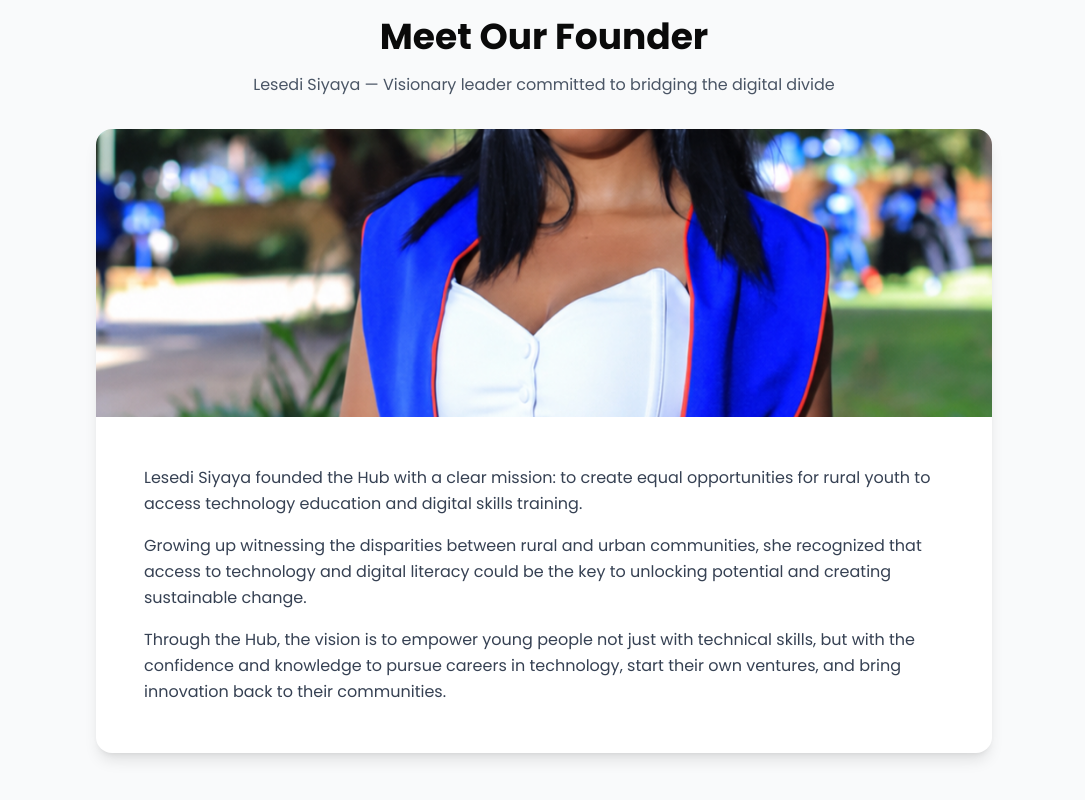
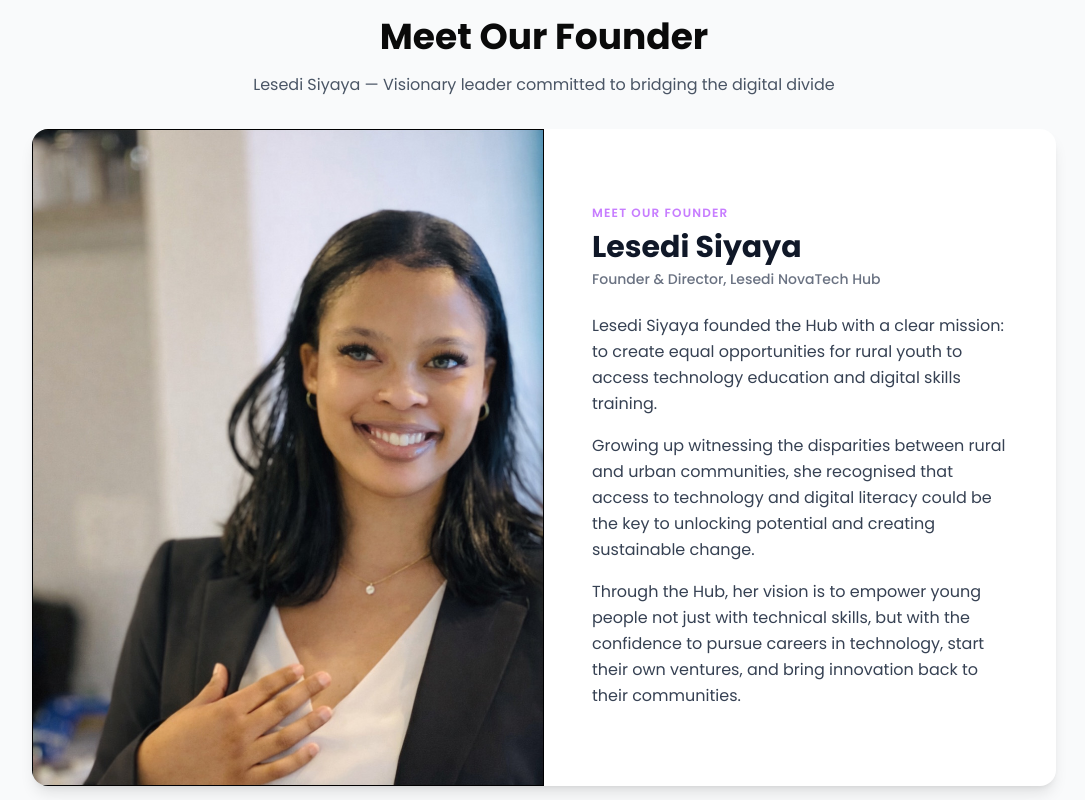
Before and after one commit to LesediSiyaya/Lesedinovatechhubwebsite, a React (Vite) app: page /about in a window 1280 px wide. Shown: the part 1040-1840 px from the top of the page, without its empty margins (96-1181 px from the left). Built offline with nearby package versions, Linux system fonts and the light colour scheme.

Commit message:
Redesign founder section to portrait side-by-side layout

```diff
--- a/src/app/pages/About.tsx
+++ b/src/app/pages/About.tsx
@@ -81,7 +81,7 @@ export default function About() {
 
       {/* Founder Story */}
       <section className="py-12 sm:py-16 px-4 sm:px-6 lg:px-8 bg-gray-50">
-        <div className="max-w-4xl mx-auto">
+        <div className="max-w-5xl mx-auto">
           <div className="text-center mb-8">
             <h2 className="text-3xl sm:text-4xl font-bold mb-4">Meet Our Founder</h2>
             <p className="text-gray-600">
@@ -89,23 +89,30 @@ export default function About() {
             </p>
           </div>
           <div className="bg-white rounded-2xl shadow-lg overflow-hidden">
-            <div className="h-56 sm:h-72 overflow-hidden">
+            <div className="grid md:grid-cols-2">
+              {/* Portrait photo */}
+              <div className="relative aspect-[3/4] md:aspect-auto md:min-h-[480px] overflow-hidden">
                 <img
-                src="/founder.png"
+                  src="/founder.jpg"
                   alt="Lesedi Siyaya, Founder of Lesedi NovaTech Hub"
-                className="w-full h-full object-cover object-center"
+                  className="w-full h-full object-cover object-top"
                 />
               </div>
-            <div className="p-8 sm:p-12">
+              {/* Bio */}
+              <div className="p-8 sm:p-12 flex flex-col justify-center">
+                <p className="text-xs font-semibold tracking-widest text-[#c77dff] uppercase mb-2">Meet Our Founder</p>
+                <h3 className="text-2xl sm:text-3xl font-bold text-gray-900 mb-1">Lesedi Siyaya</h3>
+                <p className="text-sm font-medium text-gray-500 mb-6">Founder &amp; Director, Lesedi NovaTech Hub</p>
                 <p className="text-gray-700 mb-4 leading-relaxed">
                   Lesedi Siyaya founded the Hub with a clear mission: to create equal opportunities for rural youth to access technology education and digital skills training.
                 </p>
                 <p className="text-gray-700 mb-4 leading-relaxed">
-                Growing up witnessing the disparities between rural and urban communities, she recognized that access to technology and digital literacy could be the key to unlocking potential and creating sustainable change.
+                  Growing up witnessing the disparities between rural and urban communities, she recognised that access to technology and digital literacy could be the key to unlocking potential and creating sustainable change.
                 </p>
                 <p className="text-gray-700 leading-relaxed">
-                Through the Hub, the vision is to empower young people not just with technical skills, but with the confidence and knowledge to pursue careers in technology, start their own ventures, and bring innovation back to their communities.
+                  Through the Hub, her vision is to empower young people not just with technical skills, but with the confidence to pursue careers in technology, start their own ventures, and bring innovation back to their communities.
                 </p>
+              </div>
             </div>
           </div>
         </div>
```
Lines whose indentation alone changed are shown as unchanged.
